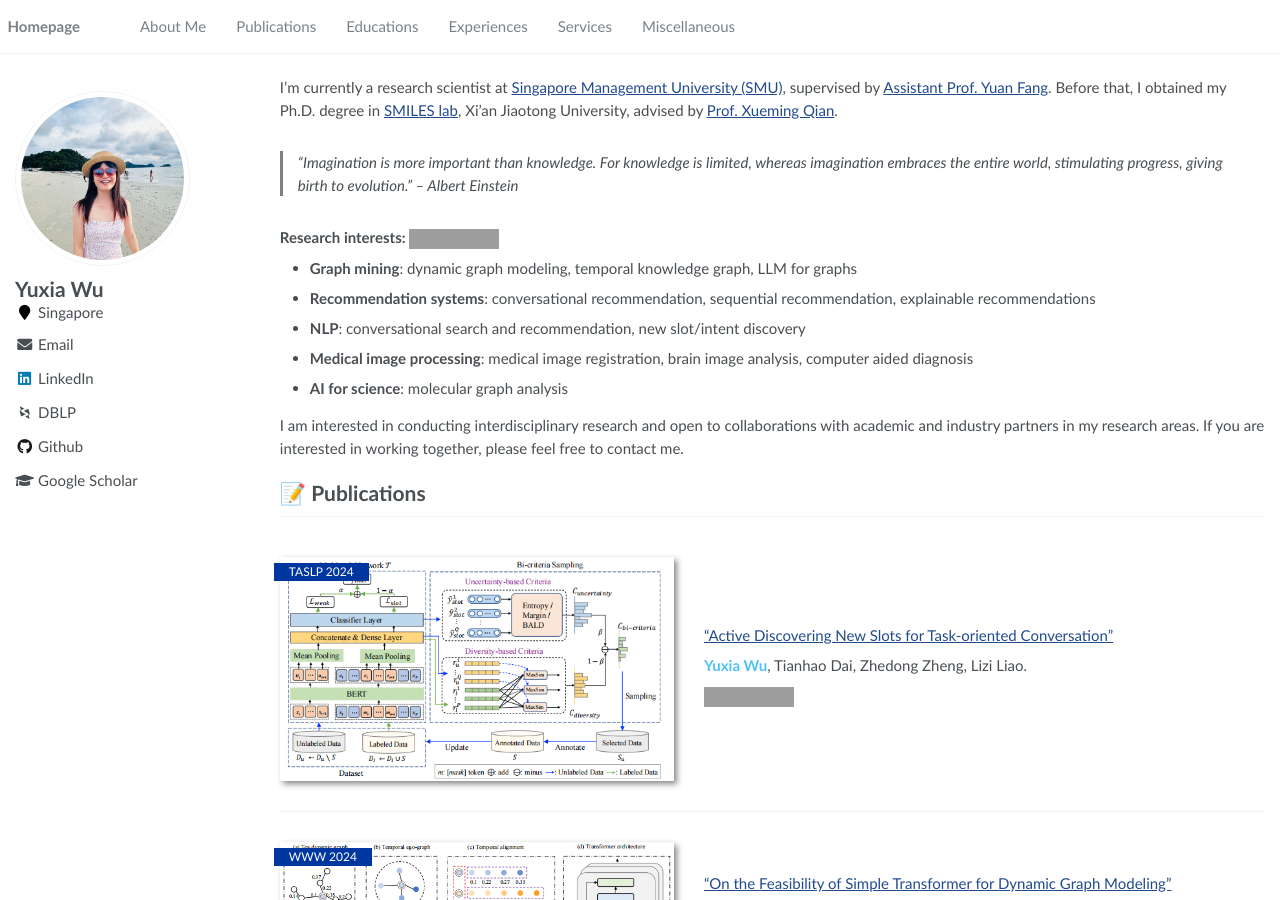
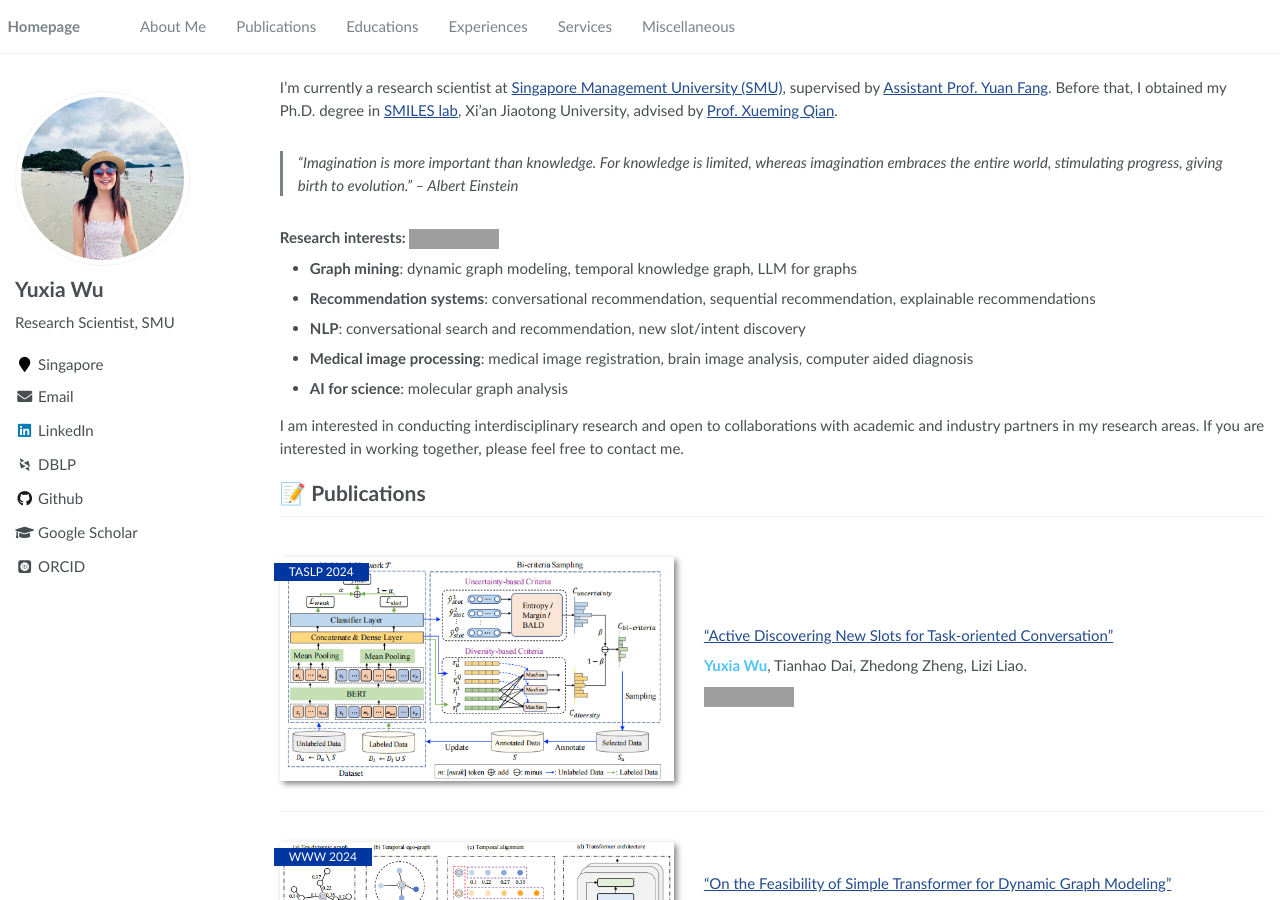
Before and after one commit to YuxiaWu/YuxiaWu.github.io, a Jekyll site: the page built from _pages/about.md, in a window 1280 px wide and 900 px high. Built offline with Jekyll 4.4.1, drawn with Linux system fonts in a browser that asks for light colours; some web fonts are replaced; some of the changed lines change nothing that is shown; grey boxes are pictures that could not be loaded.

Commit message:
Update _config.yml

```diff
--- a/_config.yml
+++ b/_config.yml
@@ -23,7 +23,7 @@ google_scholar_stats_use_cdn : true
 author:
   name             : "Yuxia Wu"
   avatar           : "images/android-chrome-512x512.png"
-  #bio              : "Research Scientist, SMU"
+  bio              : "Research Scientist, SMU"
   location         : "Singapore"
   employer         :
   pubmed           :
@@ -45,7 +45,7 @@ author:
   lastfm           :
   linkedin         : "wu-yuxia-898617236"
   dblp             : "https://dblp.org/pid/198/6695"
-  orcid            : # e.g., "https://orcid.org/xxxx"
+  orcid            : "https://orcid.org/my-orcid?orcid=0000-0003-3873-3982"
   pinterest        :
   soundcloud       :
   stackoverflow    : # http://stackoverflow.com/users/123456/username
```
